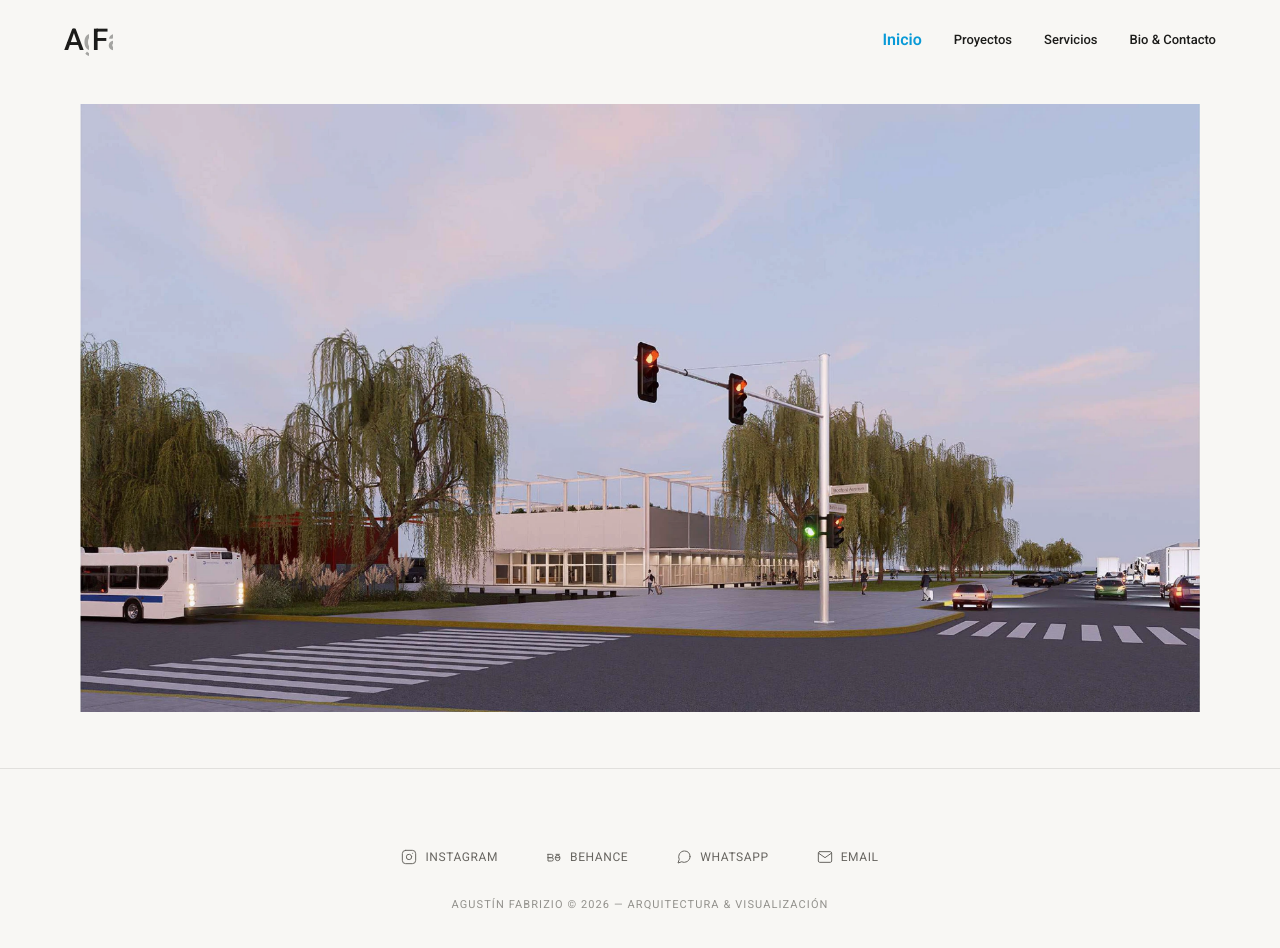
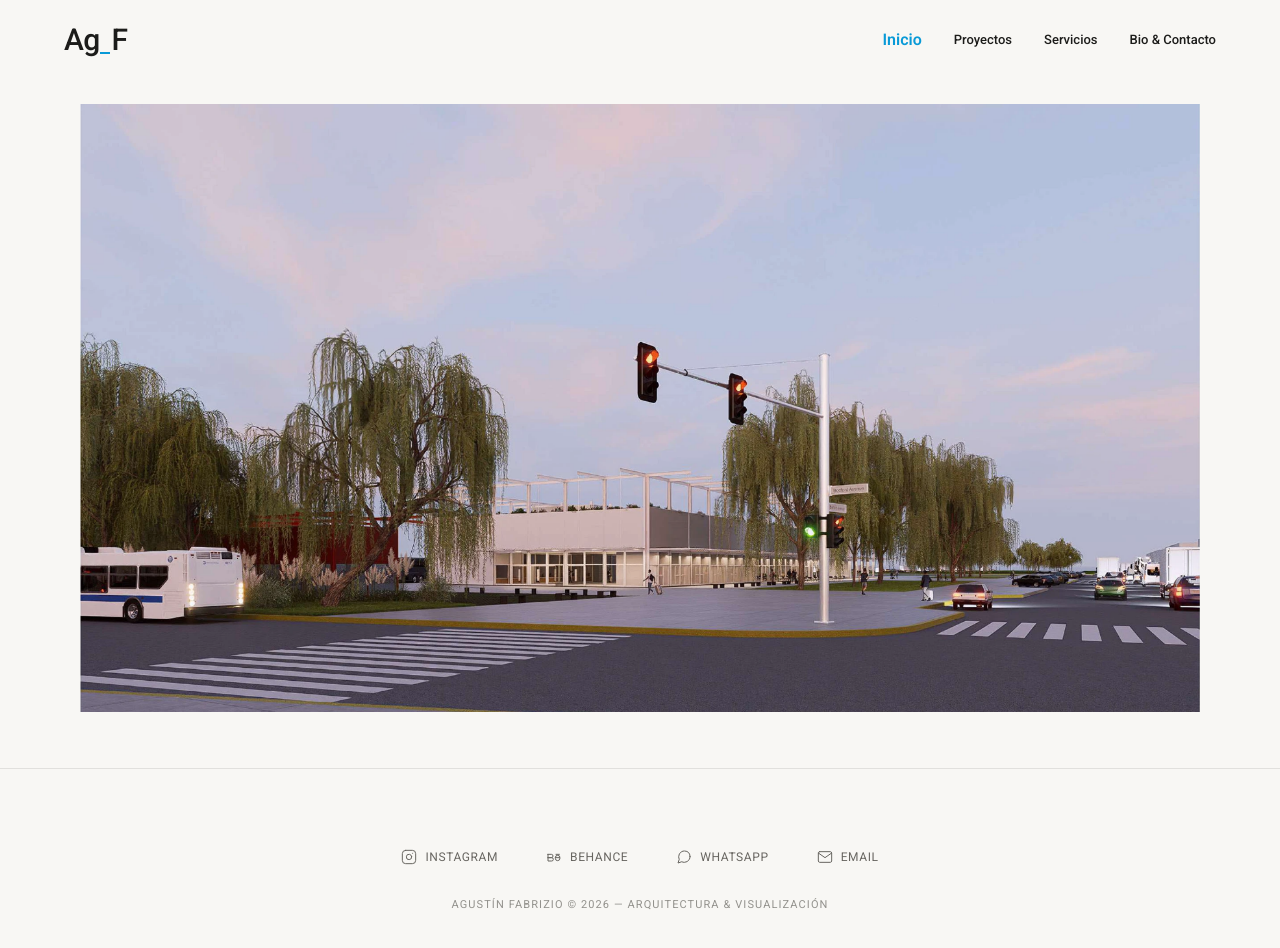
Before and after one commit to AlanAzezian/web-portfolio-agustin, a Next.js app: page / in a window 1280 px wide. Shown: the top 948 px of the page. Built offline with nearby package versions, Linux system fonts and the light colour scheme.

Commit message:
feat(v2-paso-2): implementar logo tipografico continuo con GSAP y persistencia

```diff
--- a/src/components/Navbar.tsx
+++ b/src/components/Navbar.tsx
@@ -2,9 +2,8 @@
 
 import Link from "next/link";
 import { usePathname } from "next/navigation";
-import { motion, Variants } from "framer-motion";
-
-import React, { useEffect, useRef, useState, useSyncExternalStore } from "react";
+import React, { useEffect, useRef, useSyncExternalStore } from "react";
+import { gsap } from "@/lib/gsap";
 
 const links = [
   { name: "Inicio", path: "/" },
@@ -12,36 +11,6 @@ const links = [
   { name: "Servicios", path: "/servicios" },
   { name: "Bio & Contacto", path: "/bio" },
 ];
-
-const STATES = [
-  { gustin: false, abrizio: false, pause: 5500 }, // AF
-  { gustin: true,  abrizio: true,  pause: 2750 }, // Agustín Fabrizio
-  { gustin: false, abrizio: false, pause: 5500 }, // AF
-  { gustin: true,  abrizio: false, pause: 2750 }, // Agustín F
-  { gustin: false, abrizio: true,  pause: 2750 }, // A Fabrizio
-];
-
-const containerVariants: Variants = {
-  visible: {
-    transition: { staggerChildren: 0.15 }
-  },
-  hidden: {
-    transition: { staggerChildren: 0.1, staggerDirection: -1 }
-  }
-};
-
-const charVariants: Variants = {
-  visible: {
-    width: "auto",
-    opacity: 1,
-    transition: { duration: 0.4, ease: "easeOut" }
-  },
-  hidden: {
-    width: 0,
-    opacity: 0,
-    transition: { duration: 0.4, ease: "easeIn" }
-  }
-};
 
 function subscribeReducedMotion(callback: () => void) {
   if (typeof window === "undefined" || !window.matchMedia) {
@@ -63,119 +32,235 @@ function getServerSnapshot() {
   return false;
 }
 
+// Micro-variación determinista por índice (~70-90 ms) para tipeo orgánico
+const TYPE_DELAYS = [0.075, 0.088, 0.072, 0.084, 0.078, 0.09, 0.074, 0.082];
+const DELETE_DELAY = 0.04;
+
 function AnimatedLogo() {
-  const [step, setStep] = useState(0);
+  const containerRef = useRef<HTMLAnchorElement>(null);
+  const part1Ref = useRef<HTMLSpanElement>(null);
+  const part2Ref = useRef<HTMLSpanElement>(null);
+  const cursor1Ref = useRef<HTMLSpanElement>(null);
+  const cursor2Ref = useRef<HTMLSpanElement>(null);
+
   const reducedMotion = useSyncExternalStore(
     subscribeReducedMotion,
     getReducedMotionSnapshot,
     getServerSnapshot
   );
-  const isInitial = useRef(true);
 
   useEffect(() => {
-    if (reducedMotion) return;
+    if (reducedMotion || !containerRef.current) return;
 
-    let timer: NodeJS.Timeout;
-    let startTime = Date.now();
-    let remaining = STATES[step].pause + (isInitial.current ? 0 : 2500); // approx transition time
-    isInitial.current = false;
+    const ctx = gsap.context(() => {
+      const p1 = part1Ref.current;
+      const p2 = part2Ref.current;
+      const c1 = cursor1Ref.current;
+      const c2 = cursor2Ref.current;
+      if (!p1 || !p2 || !c1 || !c2) return;
 
-    const tick = () => {
-      setStep((s) => (s + 1) % STATES.length);
-    };
+      const setState = (text1: string, text2: string, activeCursor: 1 | 2) => {
+        p1.textContent = text1;
+        p2.textContent = text2;
+        c1.style.display = activeCursor === 1 ? "inline-block" : "none";
+        c2.style.display = activeCursor === 2 ? "inline-block" : "none";
+      };
 
-    const startTimer = (timeToWait: number) => {
-      timer = setTimeout(tick, timeToWait);
-      startTime = Date.now();
-      remaining = timeToWait;
-    };
+      // Estado inicial: AF con cursor al final
+      setState("A", "F", 2);
 
-    const handleVisibilityChange = () => {
-      if (document.hidden) {
-        clearTimeout(timer);
-        remaining = Math.max(0, remaining - (Date.now() - startTime));
-      } else {
-        startTimer(remaining);
-      }
-    };
+      // Parpadeo continuo del cursor tipográfico cada 0.5s
+      gsap.to([c1, c2], {
+        opacity: 0,
+        duration: 0.25,
+        repeat: -1,
+        yoyo: true,
+        ease: "steps(1)",
+      });
 
-    startTimer(remaining);
-    document.addEventListener("visibilitychange", handleVisibilityChange);
-    return () => {
-      clearTimeout(timer);
-      document.removeEventListener("visibilitychange", handleVisibilityChange);
-    };
-  }, [step, reducedMotion]);
+      const tl = gsap.timeline({ repeat: -1 });
 
-  const { gustin, abrizio } = reducedMotion
-    ? { gustin: true, abrizio: true }
-    : STATES[step];
+      const addTypePart1 = (fromStr: string, targetAddition: string) => {
+        for (let i = 1; i <= targetAddition.length; i++) {
+          const nextText = fromStr + targetAddition.slice(0, i);
+          const delay = TYPE_DELAYS[i % TYPE_DELAYS.length];
+          tl.call(
+            () => {
+              p1.textContent = nextText;
+              c1.style.display = "inline-block";
+              c2.style.display = "none";
+            },
+            undefined,
+            `+=${delay}`
+          );
+        }
+      };
+
+      const addTypePart2 = (fromStr: string, targetAddition: string) => {
+        for (let i = 1; i <= targetAddition.length; i++) {
+          const nextText = fromStr + targetAddition.slice(0, i);
+          const delay = TYPE_DELAYS[(i + 3) % TYPE_DELAYS.length];
+          tl.call(
+            () => {
+              p2.textContent = nextText;
+              c1.style.display = "none";
+              c2.style.display = "inline-block";
+            },
+            undefined,
+            `+=${delay}`
+          );
+        }
+      };
+
+      const addDeletePart2 = (fullStr: string, keepCount: number) => {
+        for (let i = fullStr.length - 1; i >= keepCount; i--) {
+          const nextText = fullStr.slice(0, i);
+          tl.call(
+            () => {
+              p2.textContent = nextText;
+              c1.style.display = "none";
+              c2.style.display = "inline-block";
+            },
+            undefined,
+            `+=${DELETE_DELAY}`
+          );
+        }
+      };
+
+      const addDeletePart1 = (
+        fullStr: string,
+        keepCount: number,
+        endCursorOn2 = false
+      ) => {
+        for (let i = fullStr.length - 1; i >= keepCount; i--) {
+          const nextText = fullStr.slice(0, i);
+          const isLast = i === keepCount && endCursorOn2;
+          tl.call(
+            () => {
+              p1.textContent = nextText;
+              c1.style.display = isLast ? "none" : "inline-block";
+              c2.style.display = isLast ? "inline-block" : "none";
+            },
+            undefined,
+            `+=${DELETE_DELAY}`
+          );
+        }
+      };
+
+      // 1. AF (hold 5.5 s)
+      tl.to({}, { duration: 5.5 });
+
+      // 2. Tipeo a "Agustín Fabrizio" (~2 s)
+      addTypePart1("A", "gustín ");
+      addTypePart2("F", "abrizio");
+
+      // 3. Hold "Agustín Fabrizio" (3 s)
+      tl.to({}, { duration: 3.0 });
+
+      // 4. Borrado rápido a "AF"
+      addDeletePart2("Fabrizio", 1);
+      addDeletePart1("Agustín ", 1, true);
+
+      // 5. AF (hold 5.5 s)
+      tl.to({}, { duration: 5.5 });
+
+      // 6. Tipeo a "Agustín F"
+      addTypePart1("A", "gustín ");
+      tl.call(() => {
+        c1.style.display = "none";
+        c2.style.display = "inline-block";
+      });
+
+      // 7. Hold "Agustín F" (3 s)
+      tl.to({}, { duration: 3.0 });
+
+      // 8. Borrado de "gustín" y tipeo de "abrizio" a "A Fabrizio"
+      // Borramos "gustín " hasta dejar "A", luego insertamos el espacio antes de F y tipeamos "abrizio"
+      addDeletePart1("Agustín ", 1, false);
+      tl.call(
+        () => {
+          p1.textContent = "A ";
+          c1.style.display = "none";
+          c2.style.display = "inline-block";
+        },
+        undefined,
+        `+=${TYPE_DELAYS[0]}`
+      );
+      addTypePart2("F", "abrizio");
+
+      // 9. Hold "A Fabrizio" (3 s)
+      tl.to({}, { duration: 3.0 });
+
+      // 10. Vuelve a "AF"
+      addDeletePart2("Fabrizio", 1);
+      addDeletePart1("A ", 1, true);
+    }, containerRef);
+
+    return () => ctx.revert();
+  }, [reducedMotion]);
 
   return (
-    <Link href="/" aria-label="Agustín Fabrizio" className="font-roboto font-medium font-[500] tracking-tight text-3xl text-[#1C1C1A] flex relative items-center whitespace-pre">
-      <span className="invisible select-none pointer-events-none" aria-hidden="true">Agustín Fabrizio</span>
-      <div className="absolute left-0 top-0 flex text-[#1C1C1A]">
-        <span>A</span>
+    <Link
+      ref={containerRef}
+      href="/"
+      aria-label="Agustín Fabrizio"
+      className="font-roboto font-medium font-[500] tracking-tight text-3xl text-[#1C1C1A] flex relative items-center whitespace-pre"
+    >
+      {/* Contenedor invisible que reserva el ancho máximo completo sin layout shift */}
+      <span
+        className="invisible select-none pointer-events-none pr-4"
+        aria-hidden="true"
+      >
+        Agustín Fabrizio
+      </span>
 
-        <motion.div
-          variants={containerVariants}
-          initial={false}
-          animate={gustin ? "visible" : "hidden"}
-          className="flex overflow-hidden"
-        >
-          {"gustín".split("").map((char, i) => (
-            <motion.span key={i} variants={charVariants} className="inline-block">
-              {char}
-            </motion.span>
-          ))}
-        </motion.div>
-
-        <motion.div
-          variants={containerVariants}
-          initial={false}
-          animate={(gustin || abrizio) ? "visible" : "hidden"}
-          className="flex overflow-hidden"
-        >
-          <motion.span variants={charVariants} className="inline-block">
-            {" "}
-          </motion.span>
-        </motion.div>
-
-        <span>F</span>
-
-        <motion.div
-          variants={containerVariants}
-          initial={false}
-          animate={abrizio ? "visible" : "hidden"}
-          className="flex overflow-hidden"
-        >
-          {"abrizio".split("").map((char, i) => (
-            <motion.span key={i} variants={charVariants} className="inline-block">
-              {char}
-            </motion.span>
-          ))}
-        </motion.div>
-
-      </div>
+      <span
+        aria-hidden="true"
+        className="absolute left-0 top-0 flex items-baseline text-[#1C1C1A]"
+      >
+        {reducedMotion ? (
+          <span>Agustín Fabrizio</span>
+        ) : (
+          <>
+            <span ref={part1Ref}>A</span>
+            <span
+              ref={cursor1Ref}
+              style={{ display: "none" }}
+              className="w-[10px] h-[2px] bg-acento inline-block self-end mb-[4px] mx-[1px]"
+            />
+            <span ref={part2Ref}>F</span>
+            <span
+              ref={cursor2Ref}
+              style={{ display: "inline-block" }}
+              className="w-[10px] h-[2px] bg-acento inline-block self-end mb-[4px] ml-[2px]"
+            />
+          </>
+        )}
+      </span>
     </Link>
   );
 }
 
 export default function Navbar() {
   const pathname = usePathname();
-  const isProjectDetail = pathname.startsWith("/proyectos/") && pathname !== "/proyectos";
-
-  if (isProjectDetail) {
-    return null;
-  }
+  const isProjectDetail =
+    pathname.startsWith("/proyectos/") && pathname !== "/proyectos";
 
   return (
-    <nav className="fixed top-0 left-0 right-0 z-50 bg-[#F8F7F4] transition-colors duration-300">
+    <nav
+      aria-hidden={isProjectDetail}
+      className={`fixed top-0 left-0 right-0 z-50 bg-[#F8F7F4] transition-colors duration-300 ${
+        isProjectDetail ? "hidden" : ""
+      }`}
+    >
       <div className="w-full flex items-center justify-between h-20 px-8 md:px-16">
         <AnimatedLogo />
         <div className="hidden md:flex items-center gap-8 font-roboto">
           {links.map((link) => {
-            const isActive = link.path === "/" ? pathname === "/" : pathname.startsWith(link.path);
+            const isActive =
+              link.path === "/"
+                ? pathname === "/"
+                : pathname.startsWith(link.path);
             return (
               <Link
                 key={link.path}
```
